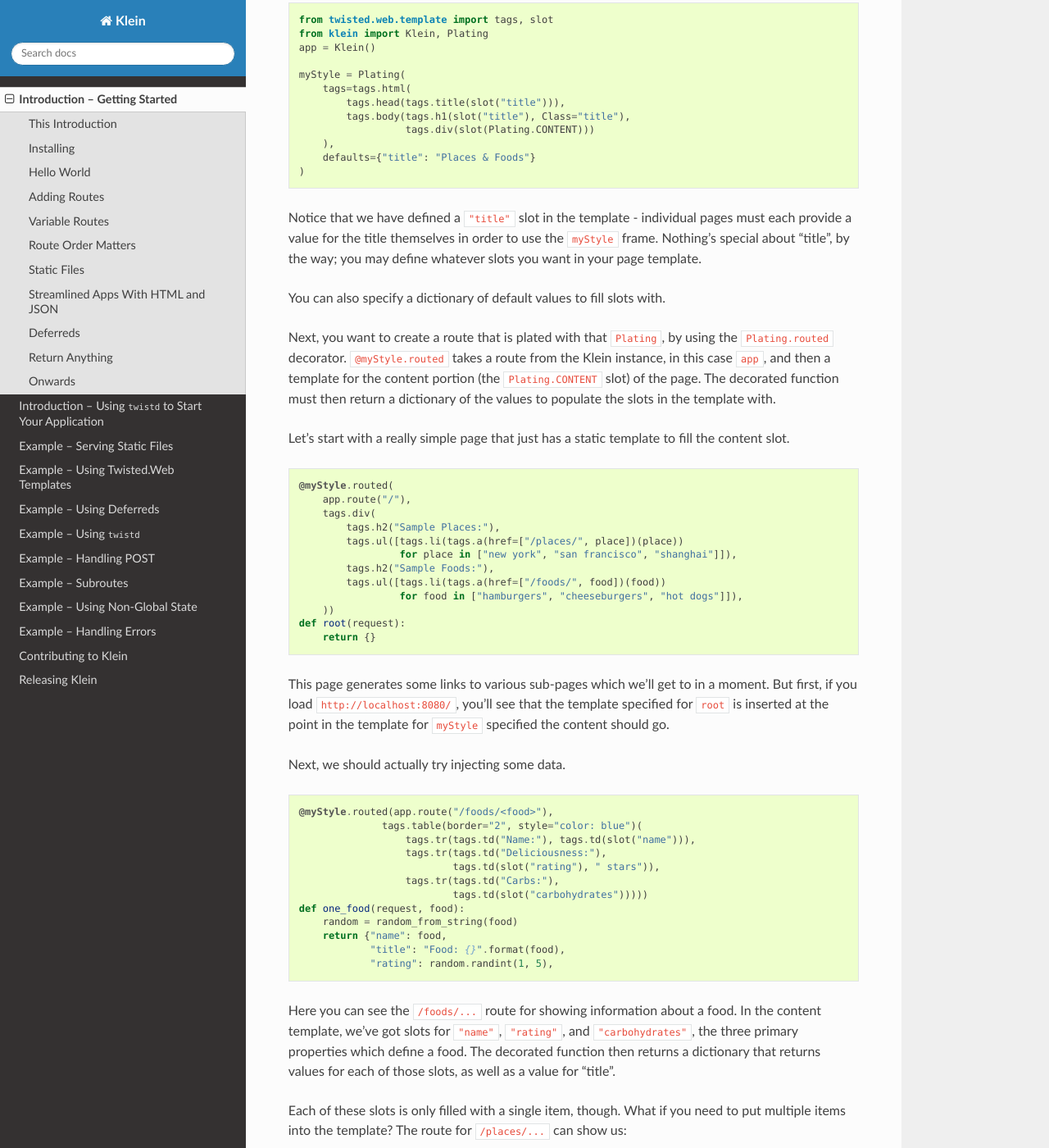
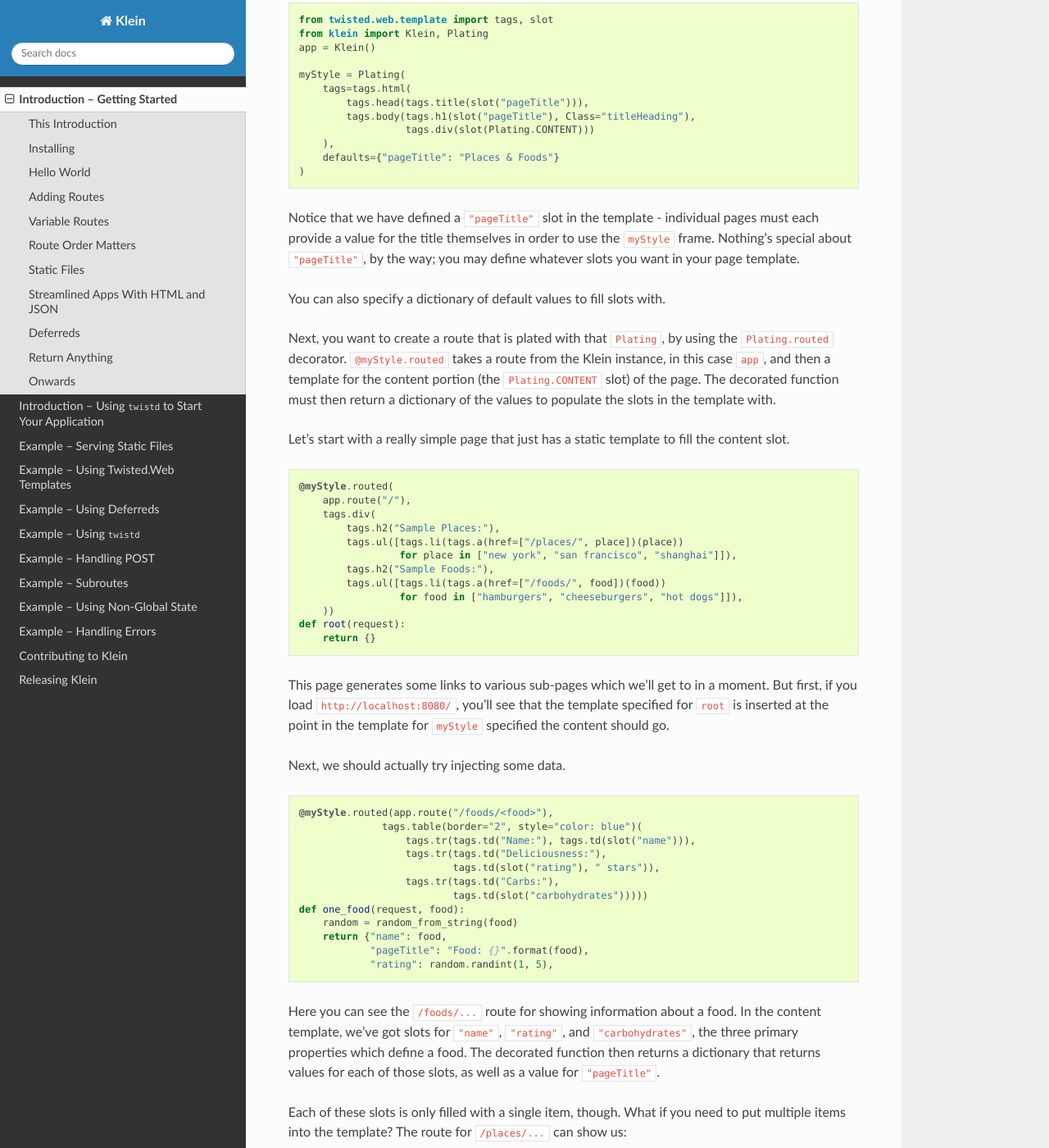
Before and after one commit to twisted/klein, a Sphinx documentation site: the page built from docs/introduction/1-gettingstarted.rst, in a window 1280 px wide and 1400 px high, scrolled down 3874 px. Shown: the whole window at 82% size. Built offline with Sphinx 7.4.7 and the Read the Docs theme 2.0.0, drawn with Linux system fonts in a browser that asks for light colours; the version number could not be read and is left out; some of the changed text lies outside the part shown.

Commit message:
use distinct words so it's clear tag names aren't magic

```diff
--- a/docs/introduction/1-gettingstarted.rst
+++ b/docs/introduction/1-gettingstarted.rst
@@ -128,10 +128,10 @@ appear.  That'll look something like this:
 .. literalinclude:: codeexamples/html.py
     :lines: 13-24
 
-Notice that we have defined a ``"title"`` slot in the template - individual
+Notice that we have defined a ``"pageTitle"`` slot in the template - individual
 pages must each provide a value for the title themselves in order to use the
-``myStyle`` frame.  Nothing's special about "title", by the way; you may define
-whatever slots you want in your page template.
+``myStyle`` frame.  Nothing's special about ``"pageTitle"``, by the way; you
+may define whatever slots you want in your page template.
 
 You can also specify a dictionary of default values to fill slots with.
 
@@ -162,7 +162,7 @@ Here you can see the ``/foods/...`` route for showing information about a food.
 In the content template, we've got slots for ``"name"``, ``"rating"``, and
 ``"carbohydrates"``, the three primary properties which define a food.  The
 decorated function then returns a dictionary that returns values for each of
-those slots, as well as a value for "title".
+those slots, as well as a value for ``"pageTitle"``.
 
 Each of these slots is only filled with a single item, though.  What if you
 need to put multiple items into the template?  The route for ``/places/...``
@@ -196,7 +196,7 @@ result like this:
         "latitude": -32.610538480748815,
         "longitude": -9.38433633489143,
         "name": "chicago",
-        "title": "Place: chicago"
+        "pageTitle": "Place: chicago"
     }
 
 Any route decorated by ``@routed`` will similarly give you structured data if
--- a/docs/introduction/codeexamples/html.py
+++ b/docs/introduction/codeexamples/html.py
@@ -16,11 +16,11 @@ app = Klein()
 
 myStyle = Plating(
     tags=tags.html(
-        tags.head(tags.title(slot("title"))),
-        tags.body(tags.h1(slot("title"), Class="title"),
+        tags.head(tags.title(slot("pageTitle"))),
+        tags.body(tags.h1(slot("pageTitle"), Class="titleHeading"),
                   tags.div(slot(Plating.CONTENT)))
     ),
-    defaults={"title": "Places & Foods"}
+    defaults={"pageTitle": "Places & Foods"}
 )
 
 @myStyle.routed(
@@ -46,7 +46,7 @@ def root(request):
 def one_food(request, food):
     random = random_from_string(food)
     return {"name": food,
-            "title": "Food: {}".format(food),
+            "pageTitle": "Food: {}".format(food),
             "rating": random.randint(1, 5),
             "carbohydrates": random.randint(0, 100)}
 
@@ -63,7 +63,8 @@ def one_place(request, place):
     possible_foods = ["hamburgers", "cheeseburgers", "hot dogs", "pizza",
                       "叉烧", "皮蛋", "foie gras"]
     random.shuffle(possible_foods)
-    return {"name": place, "title": "Place: {}".format(place),
+    return {"name": place,
+            "pageTitle": "Place: {}".format(place),
             "latitude": random.uniform(-90, 90),
             "longitude": random.uniform(-180, 180),
             "foods": possible_foods[:3]}
```
